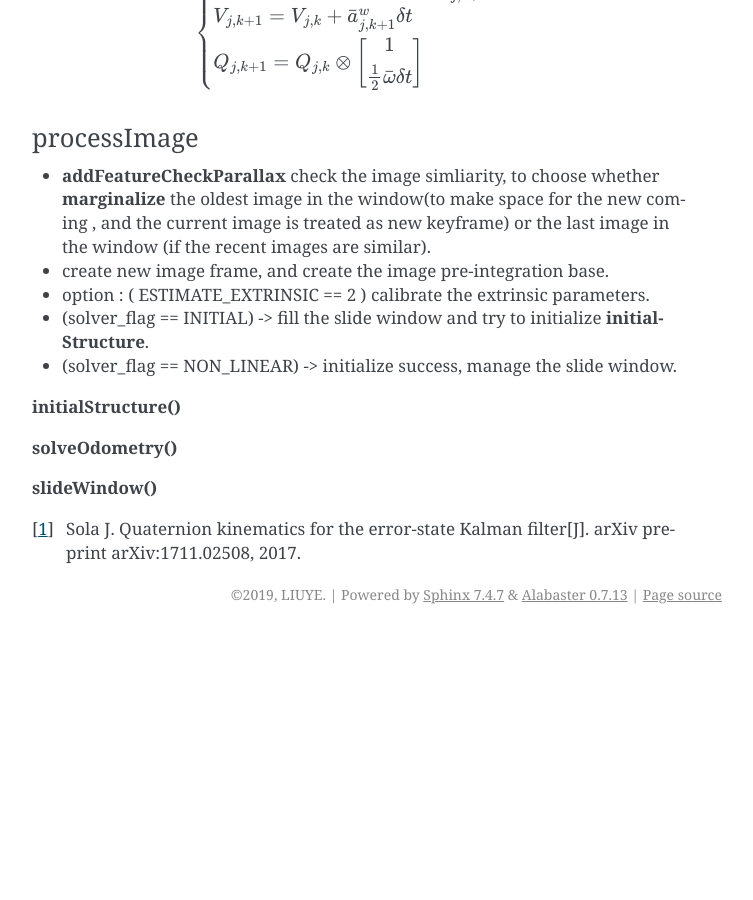
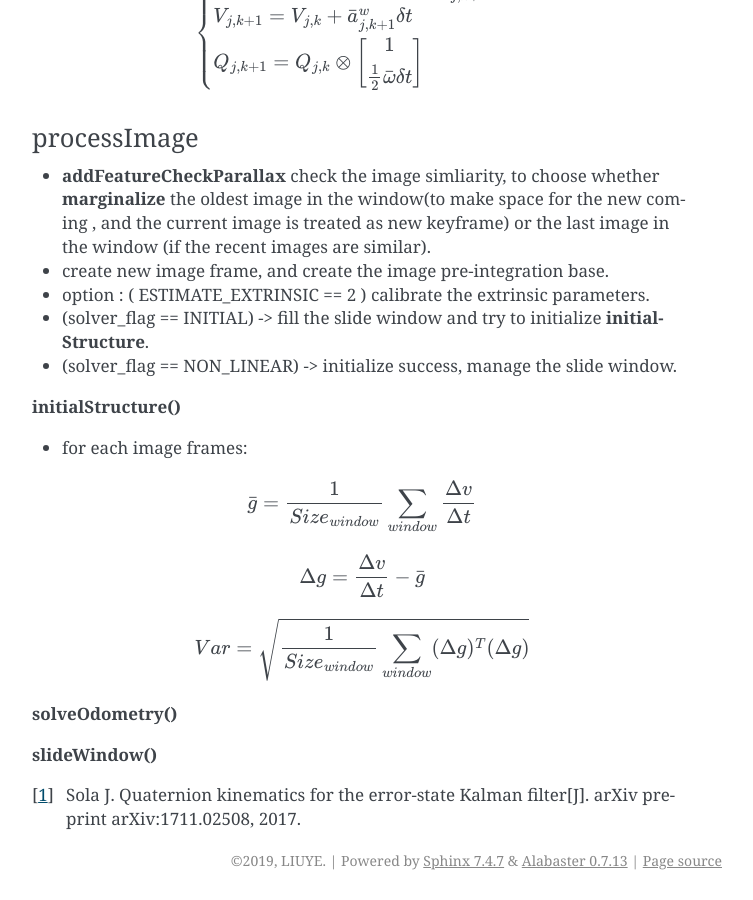
Before and after one commit to gggliuye/VIO, a Sphinx documentation site: the page built from docs/deepblue/LM.rst, in a window 1280 px wide and 900 px high, scrolled down 3825 px. Shown: the whole window, without its empty margins (388-1141 px from the left). Built offline with Sphinx 7.4.7, drawn with Linux system fonts in a browser that asks for light colours; before the commit the page ends 4459 px from its top, so only the background shows below that.

Commit message:
Update LM.rst

```diff
--- a/docs/deepblue/LM.rst
+++ b/docs/deepblue/LM.rst
@@ -165,6 +165,17 @@ processImage
 
 **initialStructure()**
 
+* for each image frames:
+
+.. math::
+    \bar{g} = \frac{1}{Size_{window}} \sum_{window} \frac{\Delta v} {\Delta t}
+
+.. math::
+    \Delta g = \frac{\Delta v}{\Delta t} - \bar{g}
+
+.. math::
+    Var = \sqrt{ \frac{1}{Size_{window}} \sum_{window} (\Delta g)^{T} (\Delta g)  }
+
 **solveOdometry()**
 
 **slideWindow()**
```
